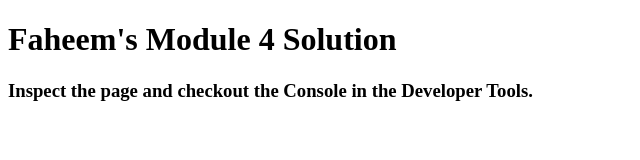
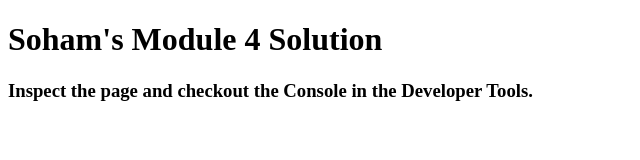
Before and after one commit to soham7117/module2-solution, a plain HTML site: page index.html in a window 1280 px wide. Shown: the whole page, without its empty margins (0-640 px from the left). Drawn offline with Linux system fonts and the light colour scheme.

Commit message:
Update index.html

```diff
--- a/index.html
+++ b/index.html
@@ -11,7 +11,7 @@
   <script src="script.js"></script>
 </head>
 <body>
-  <h1>Faheem's Module 4 Solution</h1>
+  <h1>Soham's Module 4 Solution</h1>
   <h3>Inspect the page and checkout the Console in the Developer Tools.</h3>
 </body>
 </html>
```
